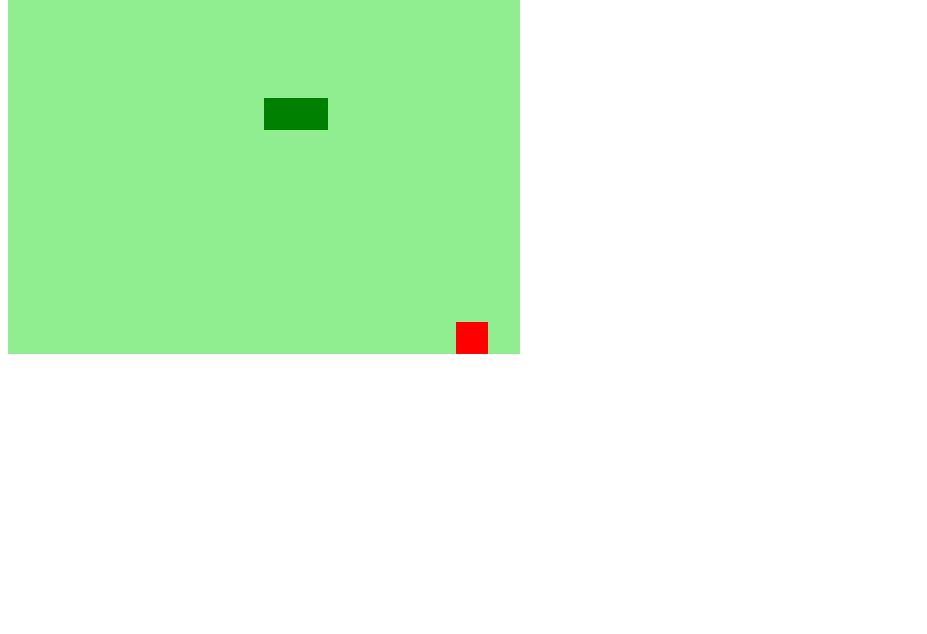
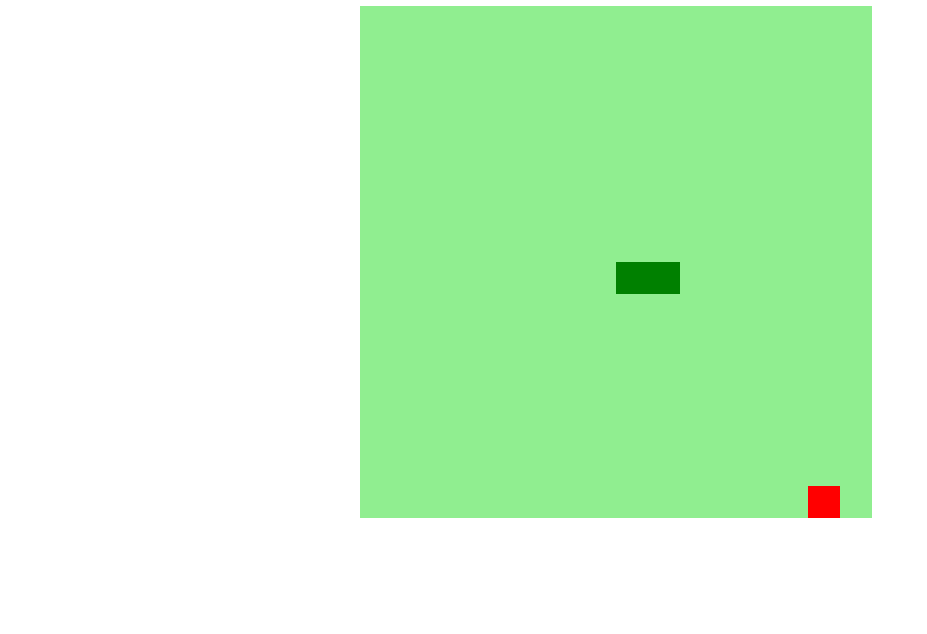
Before and after one commit to diaslilian/snake-game, a plain HTML site: page index.html in a window 1280 px wide. Shown: the part 166-800 px from the top of the page, without its empty margins (0-927 px from the left). Drawn offline with Linux system fonts and the light colour scheme.

Commit message:
add styling to the game

```diff
--- a/index.html
+++ b/index.html
@@ -7,6 +7,7 @@
     <title>Skane Game</title>
   </head>
   <body>
+    <h1>Snake Game</h1>
     <canvas id="snake" width="512" height="512"></canvas>
 
     <script src="script.js"></script>
--- a/styles.css
+++ b/styles.css
@@ -0,0 +1,11 @@
+body {
+  height: 95vh;
+  width: 95vw;
+
+  display: flex;
+  justify-content: center;
+  align-items: center;
+  flex-direction: column;
+  color: rgb(1, 65, 1);
+  text-transform: uppercase;
+}
```
